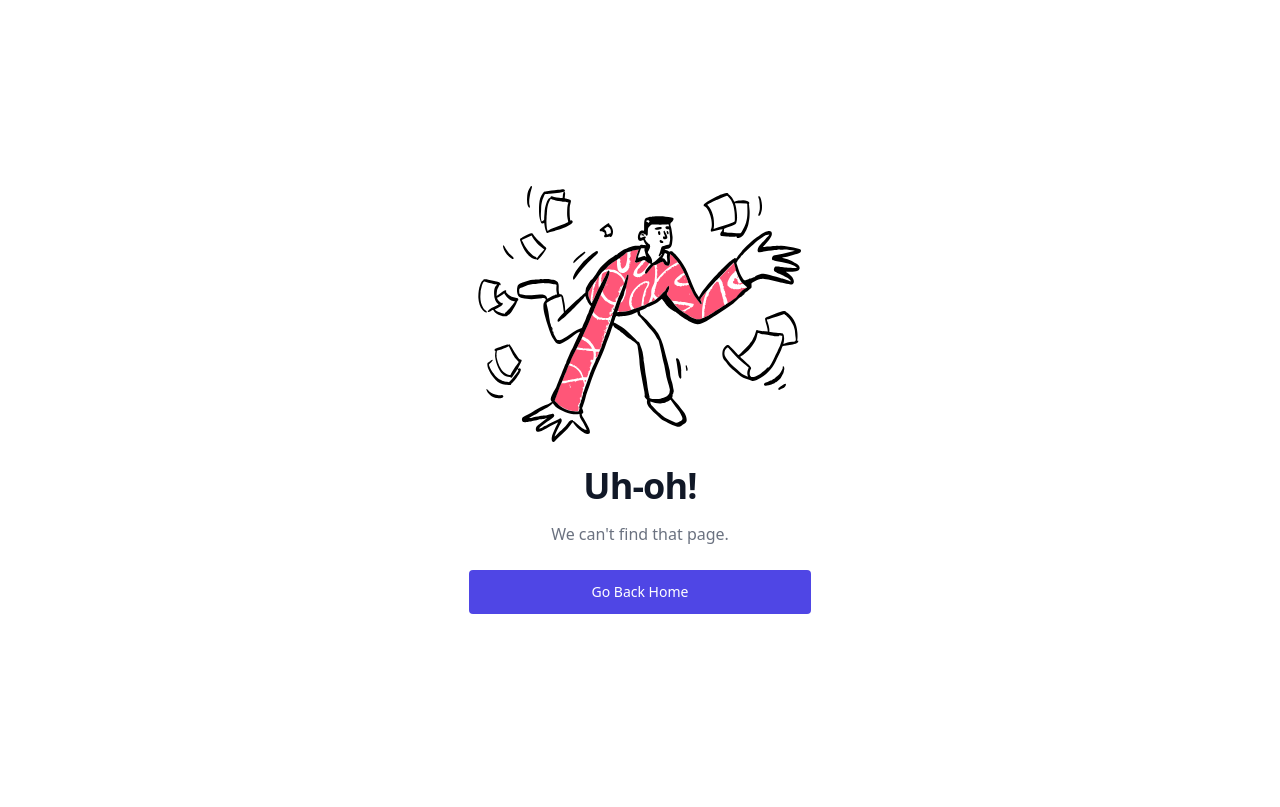
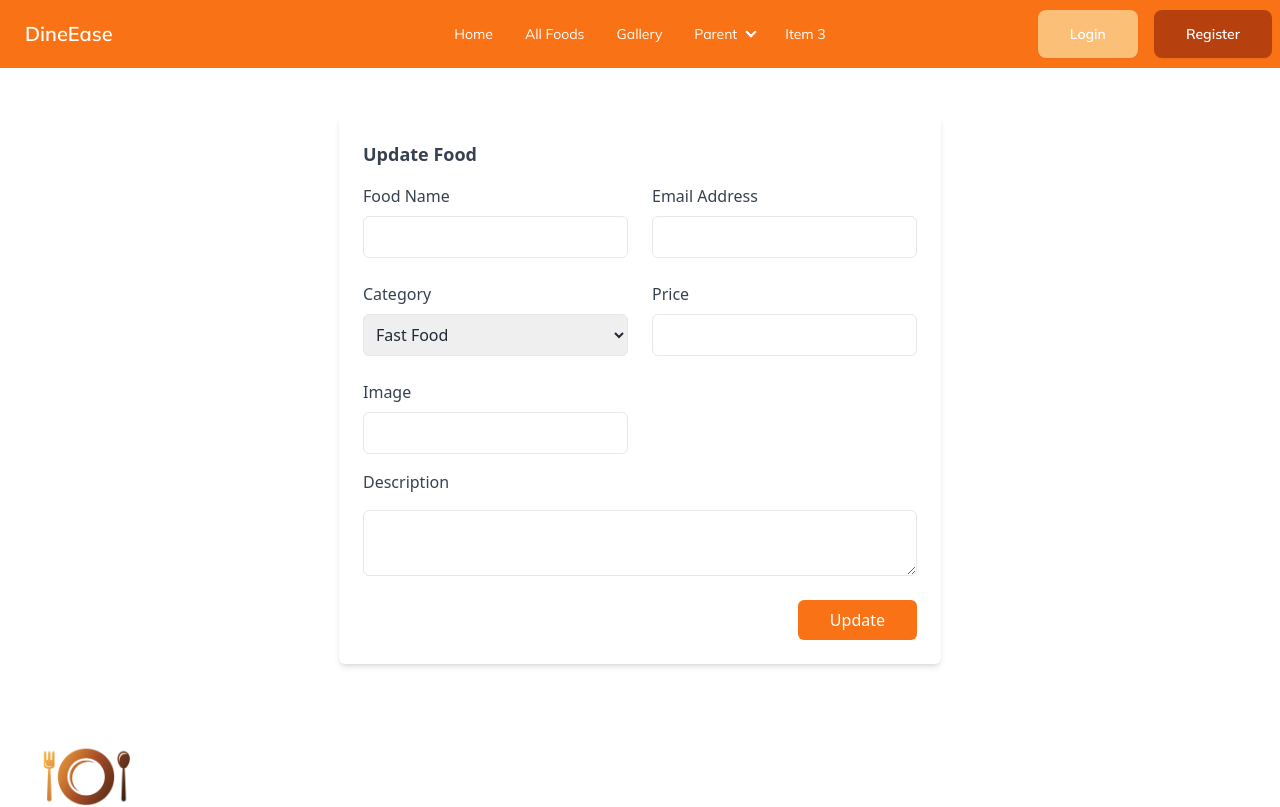
Before and after one commit to adnan2508/dine-ease, a React (Vite) app: page /updateFood in a window 1280 px wide. Shown: the top 807 px of the page. Built offline with nearby package versions, Linux system fonts and the light colour scheme; no server answers.

Commit message:
updating

```diff
--- a/src/main.jsx
+++ b/src/main.jsx
@@ -18,6 +18,7 @@ import AddFood from './pages/AddFood.jsx';
 import FoodDetails from './pages/FoodDetails.jsx';
 import FoodPurchase from './pages/FoodPurchase.jsx';
 import MyAddedFood from './pages/MyAddedFood.jsx';
+import UpdateFood from './pages/UpdateFood.jsx';
 
 const router = createBrowserRouter([
   {
@@ -64,6 +65,10 @@ const router = createBrowserRouter([
     path: "/myAddedFood",
     element: <MyAddedFood></MyAddedFood>,
   },
+  {
+    path: "/updateFood",
+    element: <UpdateFood/>,
+  },
 ]);
 
 ReactDOM.createRoot(document.getElementById('root')).render(
--- a/src/pages/MyAddedFood.jsx
+++ b/src/pages/MyAddedFood.jsx
@@ -4,6 +4,7 @@ import Footer from "../components/Footer";
 import { Helmet } from "react-helmet";
 import { AuthContext } from "../provider/AuthProvider";
 import axios from "axios";
+import { Link } from "react-router-dom";
 
 const MyAddedFood = () => {
   const { user } = useContext(AuthContext);
@@ -139,6 +140,7 @@ const MyAddedFood = () => {
                             </svg>
                           </button> */}
 
+                          <Link to='/updateFood'>
                           <button className="text-gray-500 transition-colors duration-200   hover:text-yellow-500 focus:outline-none">
                             <svg
                               xmlns="http://www.w3.org/2000/svg"
@@ -155,6 +157,7 @@ const MyAddedFood = () => {
                               />
                             </svg>
                           </button>
+                          </Link>
                         </div>
                       </td>
                     </tr>
--- /dev/null
+++ b/src/pages/UpdateFood.jsx
@@ -0,0 +1,114 @@
+import React, { useContext } from "react";
+import Navbar from "../components/Navbar";
+import Footer from "../components/Footer";
+import { Helmet } from "react-helmet";
+import { AuthContext } from "../provider/AuthProvider";
+
+const UpdateFood = () => {
+    const {user} = useContext(AuthContext);
+  return (
+    <div>
+        <Helmet><title>DineEase | Update Food</title></Helmet>
+        <Navbar></Navbar>
+      <div className="flex justify-center items-center min-h-[calc(100vh-306px)] my-12">
+        <section className=" p-2 md:p-6 mx-auto bg-white rounded-md shadow-md ">
+          <h2 className="text-lg font-semibold text-gray-700 capitalize ">
+            Update Food
+          </h2>
+
+          <form>
+            <div className="grid grid-cols-1 gap-6 mt-4 sm:grid-cols-2">
+              <div>
+                <label className="text-gray-700 " htmlFor="food_name">
+                  Food Name
+                </label>
+                <input
+                  id="food_name"
+                  name="food_name"
+                  type="text"
+                  className="block w-full px-4 py-2 mt-2 text-gray-700 bg-white border border-gray-200 rounded-md  focus:border-blue-400 focus:ring-blue-300 focus:ring-opacity-40  focus:outline-none focus:ring"
+                />
+              </div>
+
+              <div>
+                <label className="text-gray-700 " htmlFor="emailAddress">
+                  Email Address
+                </label>
+                <input
+                  id="emailAddress"
+                  type="email"
+                  name="email"
+                  defaultValue={user?.email}
+                  disabled
+                  className="block w-full px-4 py-2 mt-2 text-gray-700 bg-white border border-gray-200 rounded-md  focus:border-blue-400 focus:ring-blue-300 focus:ring-opacity-40  focus:outline-none focus:ring"
+                />
+              </div>
+              {/* <div className="flex flex-col gap-2 ">
+                <label className="text-gray-700">Deadline</label> */}
+
+                {/* Date picker input field */}
+              {/* </div> */}
+
+              <div className="flex flex-col gap-2 ">
+                <label className="text-gray-700 " htmlFor="category">
+                  Category
+                </label>
+                <select
+                  name="category"
+                  id="category"
+                  className="border p-2 rounded-md"
+                >
+                  <option value="Fast Food">Fast Food</option>
+                  <option value="Fruit">Fruit</option>
+                  <option value="Juice">Juice</option>
+                </select>
+              </div>
+              <div>
+                <label className="text-gray-700 " htmlFor="min_price">
+                Price
+                </label>
+                <input
+                  id="price"
+                  name="price"
+                  type="number"
+                  className="block w-full px-4 py-2 mt-2 text-gray-700 bg-white border border-gray-200 rounded-md  focus:border-blue-400 focus:ring-blue-300 focus:ring-opacity-40  focus:outline-none focus:ring"
+                />
+              </div>
+
+              <div>
+                <label className="text-gray-700 " htmlFor="photo">
+                  Image
+                </label>
+                <input
+                  id="photo"
+                  name="photo"
+                  type="text"
+                  className="block w-full px-4 py-2 mt-2 text-gray-700 bg-white border border-gray-200 rounded-md  focus:border-blue-400 focus:ring-blue-300 focus:ring-opacity-40  focus:outline-none focus:ring"
+                />
+              </div>
+            </div>
+            <div className="flex flex-col gap-2 mt-4">
+              <label className="text-gray-700 " htmlFor="description">
+                Description
+              </label>
+              <textarea
+                className="block w-full px-4 py-2 mt-2 text-gray-700 bg-white border border-gray-200 rounded-md  focus:border-blue-400 focus:ring-blue-300 focus:ring-opacity-40  focus:outline-none focus:ring"
+                name="description"
+                id="description"
+                cols="30"
+              ></textarea>
+            </div>
+            <div className="flex justify-end mt-6">
+              <button className="px-8 py-2.5 leading-5 text-white transition-colors duration-300 transhtmlForm bg-orange-500 rounded-md hover:bg-orange-700 focus:outline-none focus:bg-orange-500">
+                Update
+              </button>
+            </div>
+          </form>
+        </section>
+      </div>
+      <Footer/>
+    </div>
+  );
+};
+
+export default UpdateFood;
```
